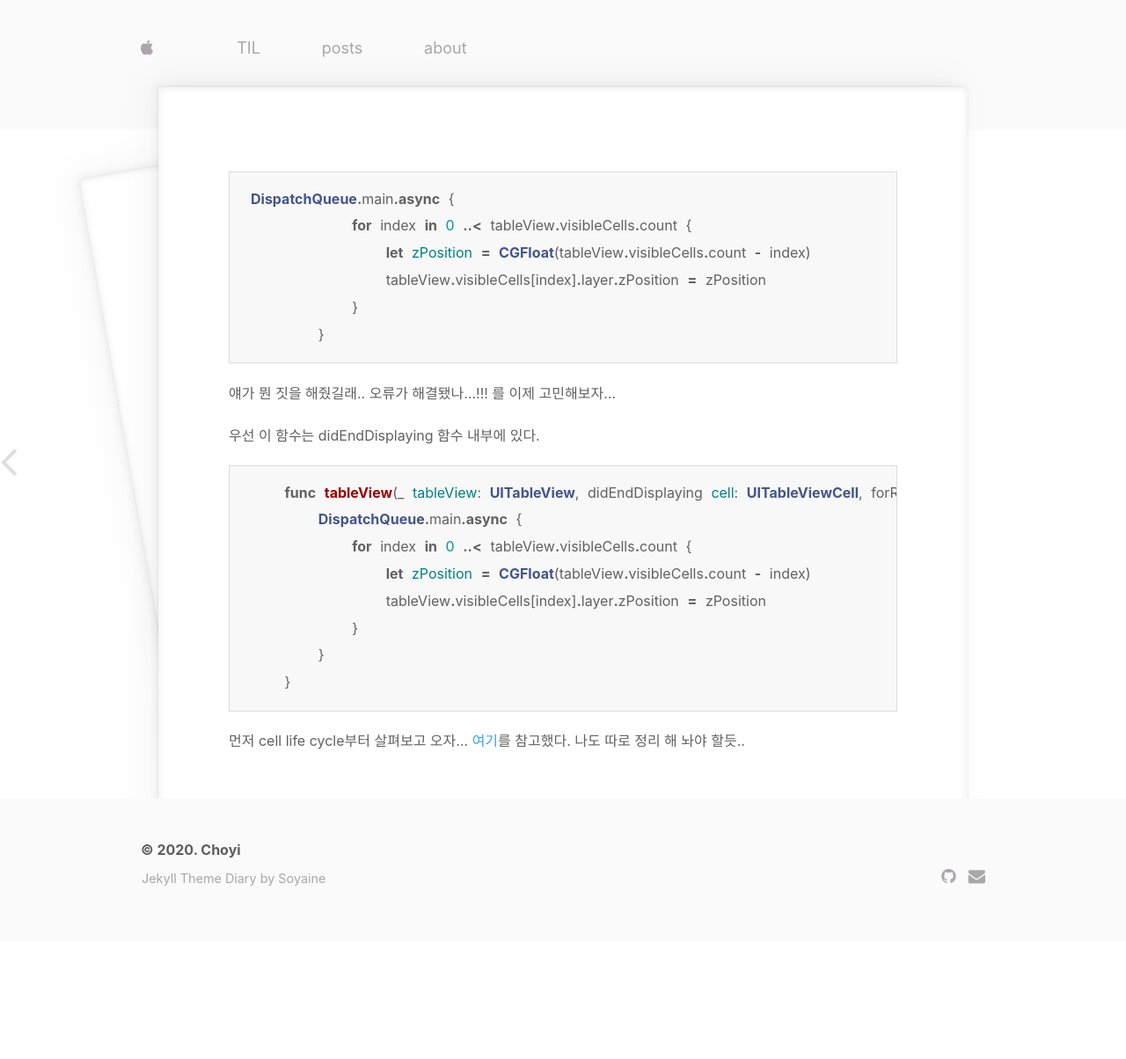
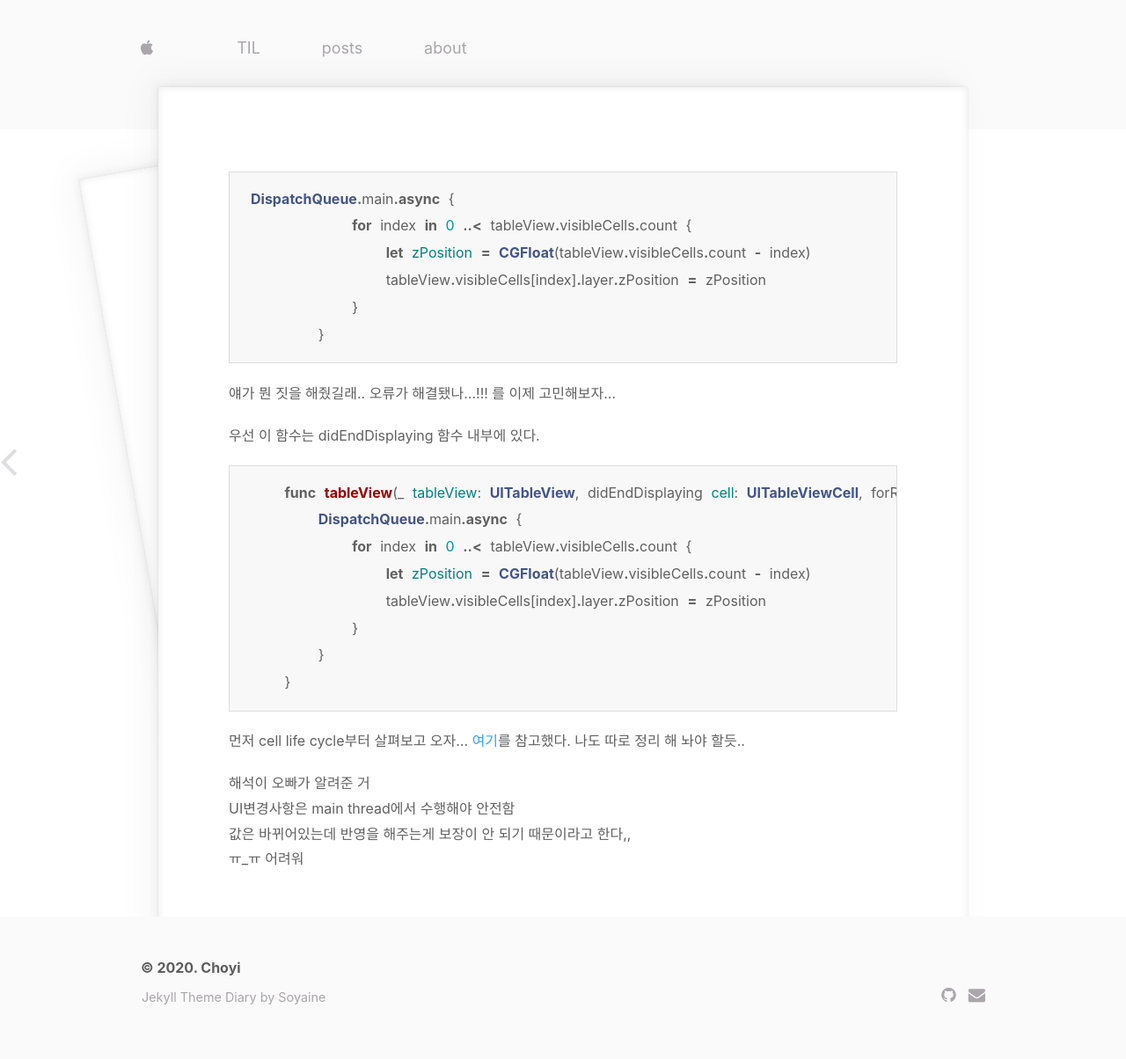
Before and after one commit to jeongchoyi/jeongchoyi.github.io, a Jekyll site: the page built from _posts/2021-01-06-uitableview-dispatch-queue.md, in a window 1280 px wide. Shown: the whole page at 88% size. Built offline with Jekyll 4.4.1, drawn with Linux system fonts in a browser that asks for light colours; some web fonts are replaced; before the commit the page ends 1070 px from its top, so only the background shows below that.

Commit message:
add comments

````diff
--- a/_posts/2021-01-06-uitableview-dispatch-queue.md
+++ b/_posts/2021-01-06-uitableview-dispatch-queue.md
@@ -34,3 +34,10 @@ DispatchQueue.main.async {
 ```
 
 먼저 cell life cycle부터 살펴보고 오자... [여기](https://jinnify.tistory.com/58)를 참고했다. 나도 따로 정리 해 놔야 할듯..
+
+
+
+해석이 오빠가 알려준 거
+UI변경사항은 main thread에서 수행해야 안전함
+값은 바뀌어있는데 반영을 해주는게 보장이 안 되기 때문이라고 한다,,
+ㅠ_ㅠ 어려워
````
